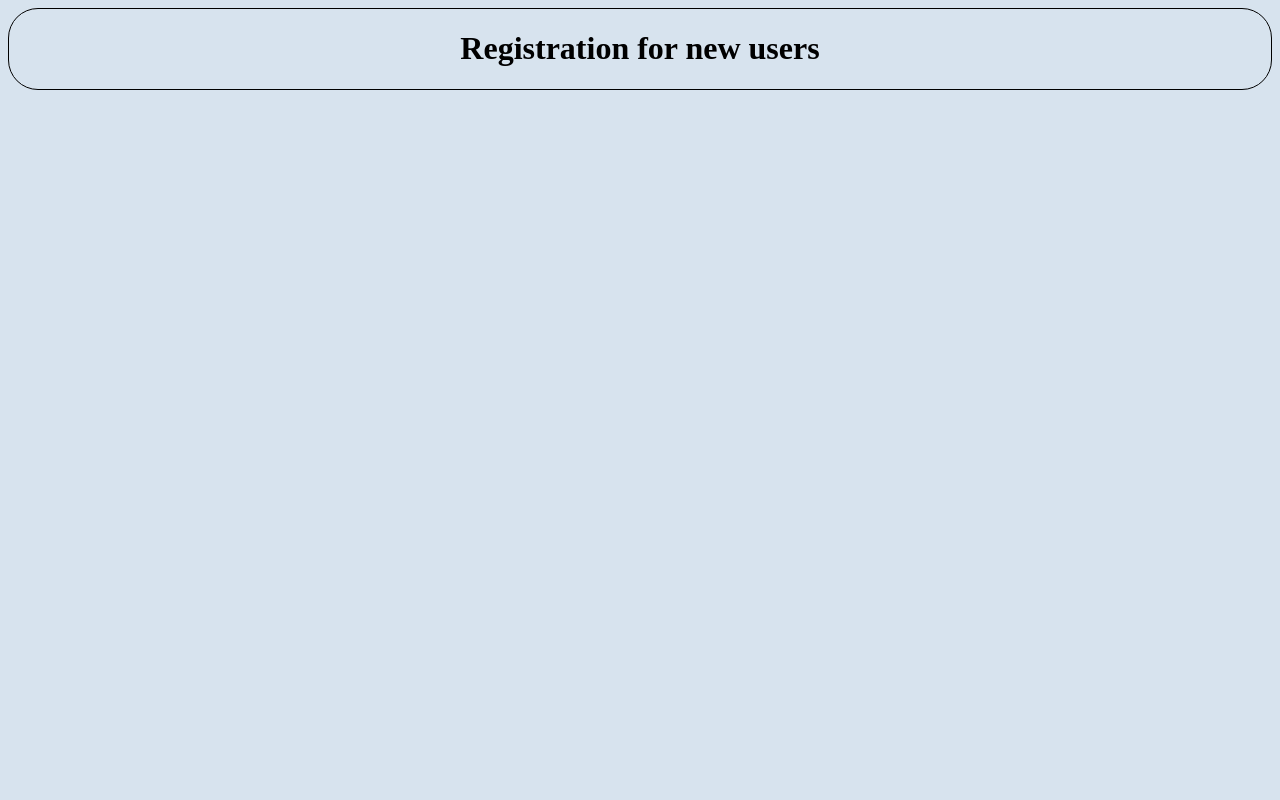
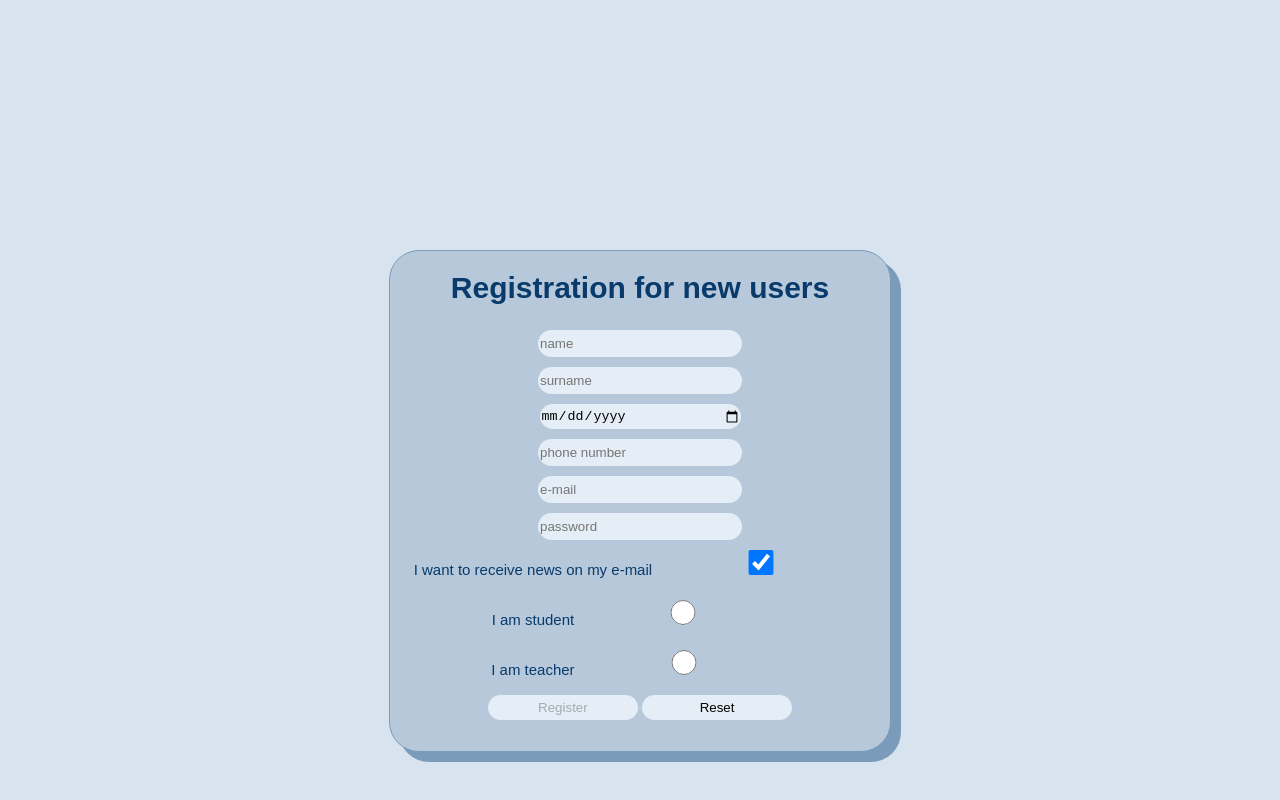
Before and after one commit to YulianaAnisiforova/Registration-platform, a plain HTML site: page index.html in a window 1280 px wide. Drawn offline with Linux system fonts and the light colour scheme.

Commit message:
register form done

```diff
--- a/index.html
+++ b/index.html
@@ -7,9 +7,37 @@
     </head>
     <body>
         <div class="box">
-            <div class="boxTitle">
-                <h1>Registration for new users</h1>
+
+            <div> <h1>Registration for new users</h1> </div>
+
+            <div> <input type="text" placeholder="name" required> </div>
+
+            <div> <input type="text" placeholder="surname" required> </div>
+
+            <div> <input type="date" placeholder="age" required> </div>
+
+            <div> <input type="text" placeholder="phone number" required> </div>
+
+            <div> <input type="email" placeholder="e-mail" required> </div>
+
+            <div> <input type="password" placeholder="password" required> </div>
+
+            <div>
+                <label> I want to receive news on my e-mail
+                    <input type="checkbox" checked>
+                </label>
             </div>
+
+            <div>
+                <p> I am student <input type="radio" name="occupation"> </p>
+                <p> I am teacher <input type="radio" name="occupation"> </p>
+            </div>
+
+            <div>
+                <button type="submit" disabled> Register </button>
+                <button class="activeButton" type="reset"> Reset </button>
+            </div>
+
         </div>
     </body>
 </html>
--- a/style.css
+++ b/style.css
@@ -3,8 +3,47 @@ body {
 }
 
 .box {
-    border: 1px solid black;
+    background-color: rgb(182, 200, 218);
+    border: 1px solid rgb(123, 155, 186);
     border-radius: 30px;
+    box-shadow: 10px 10px rgb(123, 155, 186);
+    height: 500px;
+    width: 500px;
+    margin: auto;
+    margin-top: 250px;
     text-align: center;
-    /* height: auto; */
+    font-family: Arial, Helvetica, sans-serif;
+    color: rgb(8, 58, 107);
+    font-size: 15px;
+
 }
+
+input {
+    background-color: rgb(229, 238, 246);
+    border: none;
+    border-radius: 20px;
+    margin: 5px;
+    height: 25px;
+    width: 200px;
+}
+
+input:hover {
+    background-color: white;
+}
+
+button {
+    background-color: rgb(229, 238, 246);
+    border: none;
+    border-radius: 20px;
+    height: 25px;
+    width: 150px;
+}
+
+.activeButton:hover {
+    background-color: rgb(123, 155, 186);
+}
+
+.activeButton:active {
+    background-color: rgb(8, 58, 107);
+    transform: translateY(2px);
+}
```
